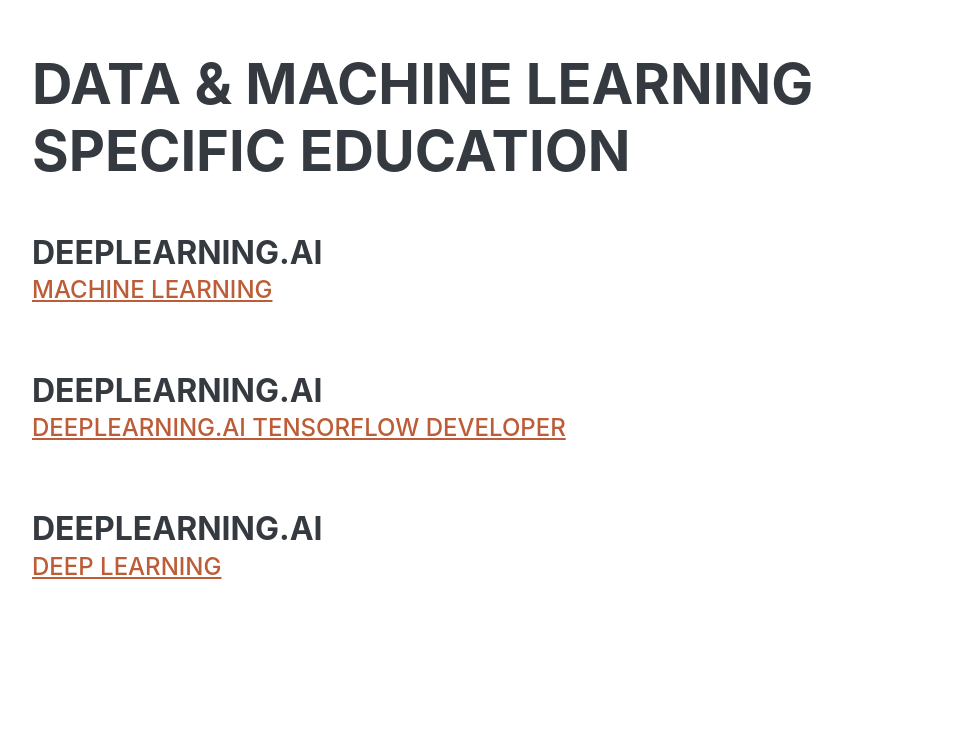
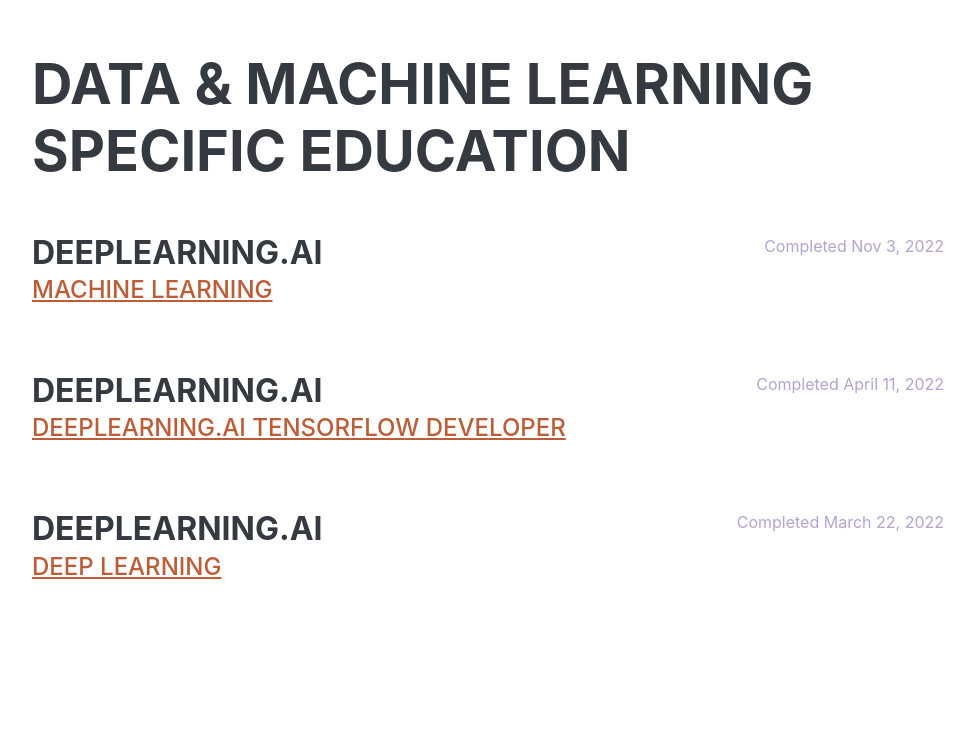
Before and after one commit to GIGACHADhoon/hoon_portfolio_website, a Flask app: page / in a window 1280 px wide. Shown: the part 2453-3183 px from the top of the page, without its empty margins (288-1262 px from the left). Run offline with Flask 3, Linux system fonts and the light colour scheme; some libraries are stand-ins or nearby versions; some web fonts are replaced.

Commit message:
Added Dates to ML Education

```diff
--- a/templates/index.html
+++ b/templates/index.html
@@ -110,18 +110,21 @@
                             <h3 class="mb-0">DeepLearning.AI</h3>
                             <div class="subheading mb-3"><a href = "https://coursera.org/share/856b926b3a032bb71a676e22d16adb5d">Machine Learning</a></div>
                         </div>
+                        <div class="flex-shrink-0"><span class="text-primary">Completed Nov 3, 2022</span></div>
                     </div>
                     <div class="d-flex flex-column flex-md-row justify-content-between mb-5">
                         <div class="flex-grow-1">
                             <h3 class="mb-0">DeepLearning.AI</h3>
                             <div class="subheading mb-3"><a href = "https://coursera.org/share/af45219786755c12a389ed560b2cda03">DeepLearning.AI TensorFlow Developer</a></div>
                         </div>
+                        <div class="flex-shrink-0"><span class="text-primary">Completed April 11, 2022</span></div>
                     </div>
                     <div class="d-flex flex-column flex-md-row justify-content-between mb-5">
                         <div class="flex-grow-1">
                             <h3 class="mb-0">DeepLearning.AI</h3>
                             <div class="subheading mb-3"><a href = "https://coursera.org/share/8f70de08a52879cbc0fdf6ea2ab491ab">Deep Learning</a></div>
                         </div>
+                        <div class="flex-shrink-0"><span class="text-primary">Completed March 22, 2022</span></div>
                     </div>
                 </div>
             </section>
```
